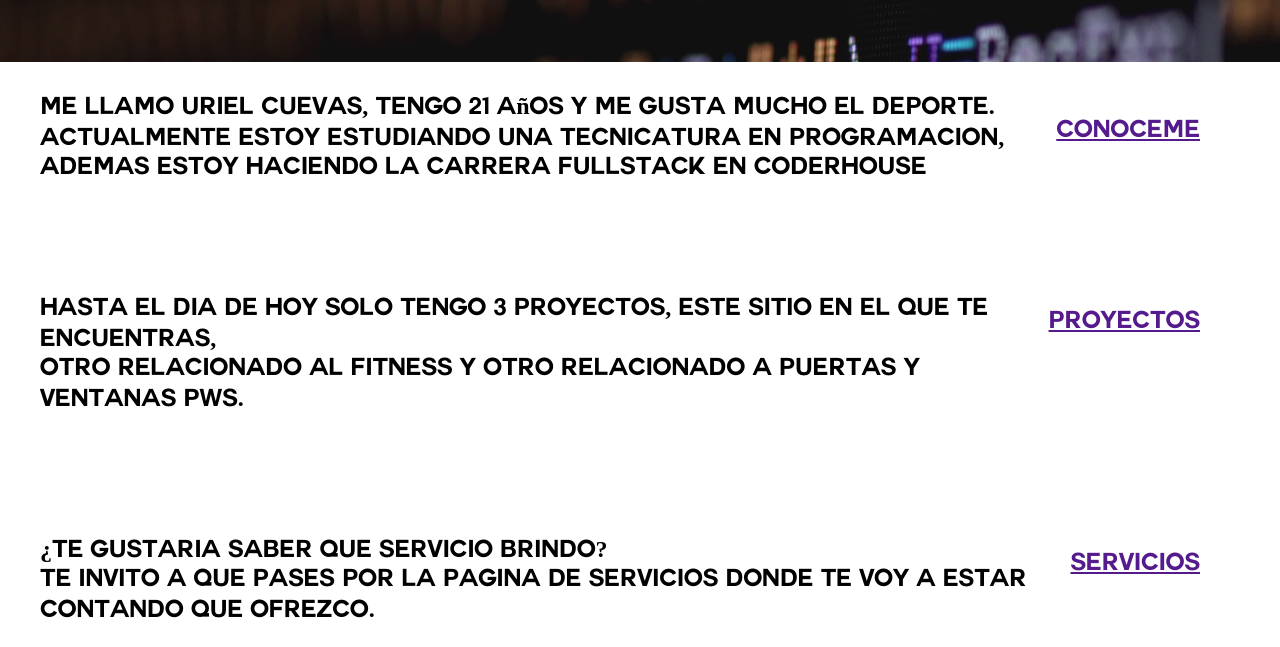
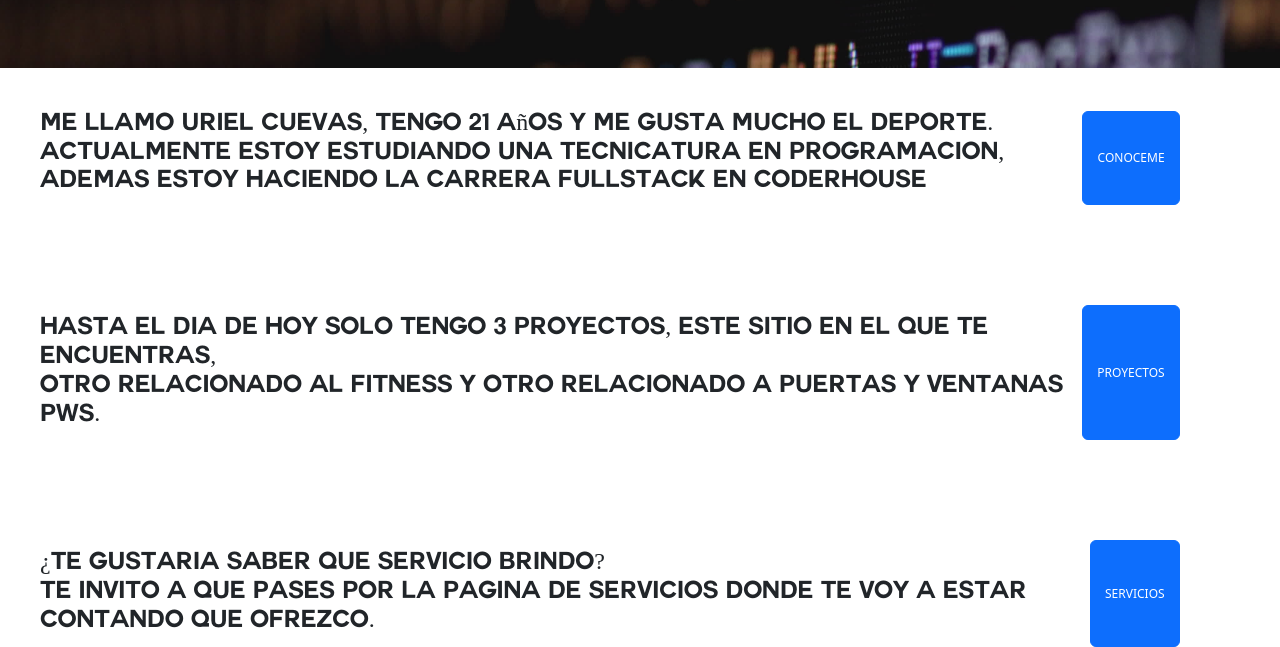
Before and after one commit to Urielcuevas/ProyectoCV-59905, a plain HTML site: page index.html in a window 1280 px wide. Shown: the part 801-1448 px from the top of the page. Drawn offline with nearby package versions, Linux system fonts and the light colour scheme.

Commit message:
agregado de bostrap al index

```diff
--- a/css/style.css
+++ b/css/style.css
@@ -88,11 +88,8 @@ header h2{
     font-family: couture;
 }
 
-.sobremi1 a{
-    font-size: 3vh;
-    margin: 25px;
-    margin-right: 80px;
-    font-family: couture;
+.btn {
+    margin-right: 100px;
 }
 
 /*parte proyectos index*/
@@ -326,7 +323,7 @@ footer .botonwpp{
     position: fixed;
     width: 55px;
     height: 55px;
-    line-height: 55px;
+    line-height: 1px;
     bottom: 30px;
     right: 30px;
     background-color: rgb(50, 205, 53);
--- a/index.html
+++ b/index.html
@@ -5,6 +5,8 @@
     <meta name="viewport" content="width=device-width, initial-scale=1.0">
     <link rel="stylesheet" href="./css/style.css">
     <title>Document</title>
+    <link href="https://cdn.jsdelivr.net/npm/bootstrap@5.3.3/dist/css/bootstrap.min.css" rel="stylesheet" integrity="sha384-QWTKZyjpPEjISv5WaRU9OFeRpok6YctnYmDr5pNlyT2bRjXh0JMhjY6hW+ALEwIH" crossorigin="anonymous">
+    <script src="https://cdn.jsdelivr.net/npm/bootstrap@5.3.3/dist/js/bootstrap.bundle.min.js" integrity="sha384-YvpcrYf0tY3lHB60NNkmXc5s9fDVZLESaAA55NDzOxhy9GkcIdslK1eN7N6jIeHz" crossorigin="anonymous"></script>
 </head>
 <body class="principal">
 
@@ -46,19 +48,28 @@
         <div class="sobremi1">
             <h3>Me llamo uriel cuevas, tengo 21 años y me gusta mucho el deporte. <br> actualmente estoy estudiando una tecnicatura en programacion,<br> ademas estoy haciendo la carrera fullstack en CoderHouse</h3>
 
-            <a href="">Conoceme</a>
+            <button type="button" class="btn btn-primary"
+        style="--bs-btn-padding-y: .25rem; --bs-btn-padding-x: .9rem; --bs-btn-font-size: .75rem;">
+        CONOCEME
+            </button>
         </div>
 
         <div class="sobremi2">
             <h3>Hasta el dia de hoy solo tengo 3 proyectos, este sitio en el que te encuentras,<br> otro relacionado al fitness y otro relacionado a puertas y ventanas PWS. </h3>
 
-            <a href="">Proyectos</a>
+            <button type="button" class="btn btn-primary"
+            style="--bs-btn-padding-y: .25rem; --bs-btn-padding-x: .9rem; --bs-btn-font-size: .75rem;">
+            PROYECTOS
+                </button>
         </div>
 
         <div class="sobremi3">
             <h3>¿Te gustaria saber que servicio brindo?<br>te invito a que pases por la pagina de Servicios donde te voy a estar contando que ofrezco.</h3>
 
-            <a href="">Servicios</a>
+            <button type="button" class="btn btn-primary"
+        style="--bs-btn-padding-y: .25rem; --bs-btn-padding-x: .9rem; --bs-btn-font-size: .75rem;">
+        SERVICIOS
+            </button>
         </div>
 
 
```
Also changed, not shown: pages/Proyectos.html (+3 -3 lines).
